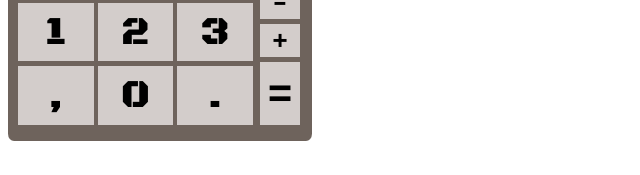
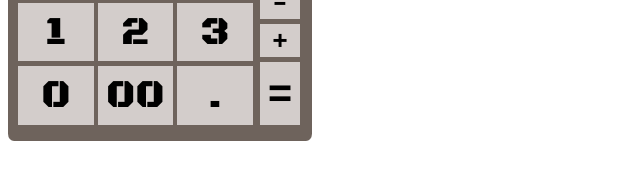
Before and after one commit to AlvaroLuizMS/Calculadora, a plain HTML site: page Calculadora/index.html in a window 1280 px wide. Shown: the part 227-402 px from the top of the page, without its empty margins (0-640 px from the left). Drawn offline with Linux system fonts and the light colour scheme.

Commit message:
Update HTML
Modificação de font e buttons

```diff
--- a/Calculadora/index.html
+++ b/Calculadora/index.html
@@ -23,8 +23,8 @@
             <input id="Number" type="button" value="1" onclick="insert(1)">
             <input id="Number" type="button" value="2" onclick="insert(2)">
             <input id="Number" type="button" value="3" onclick="insert(3)">
-            <input id="Number" type="button" value="," onclick="insert(',')">
             <input id="Number" type="button" value="0" onclick="insert(0)">
+            <input id="Number" type="button" value="00" onclick="insert('00')">
             <input id="Number" type="button" value="." onclick="insert('.')">
         </div>
         <div class="ButtonsOp">
```
